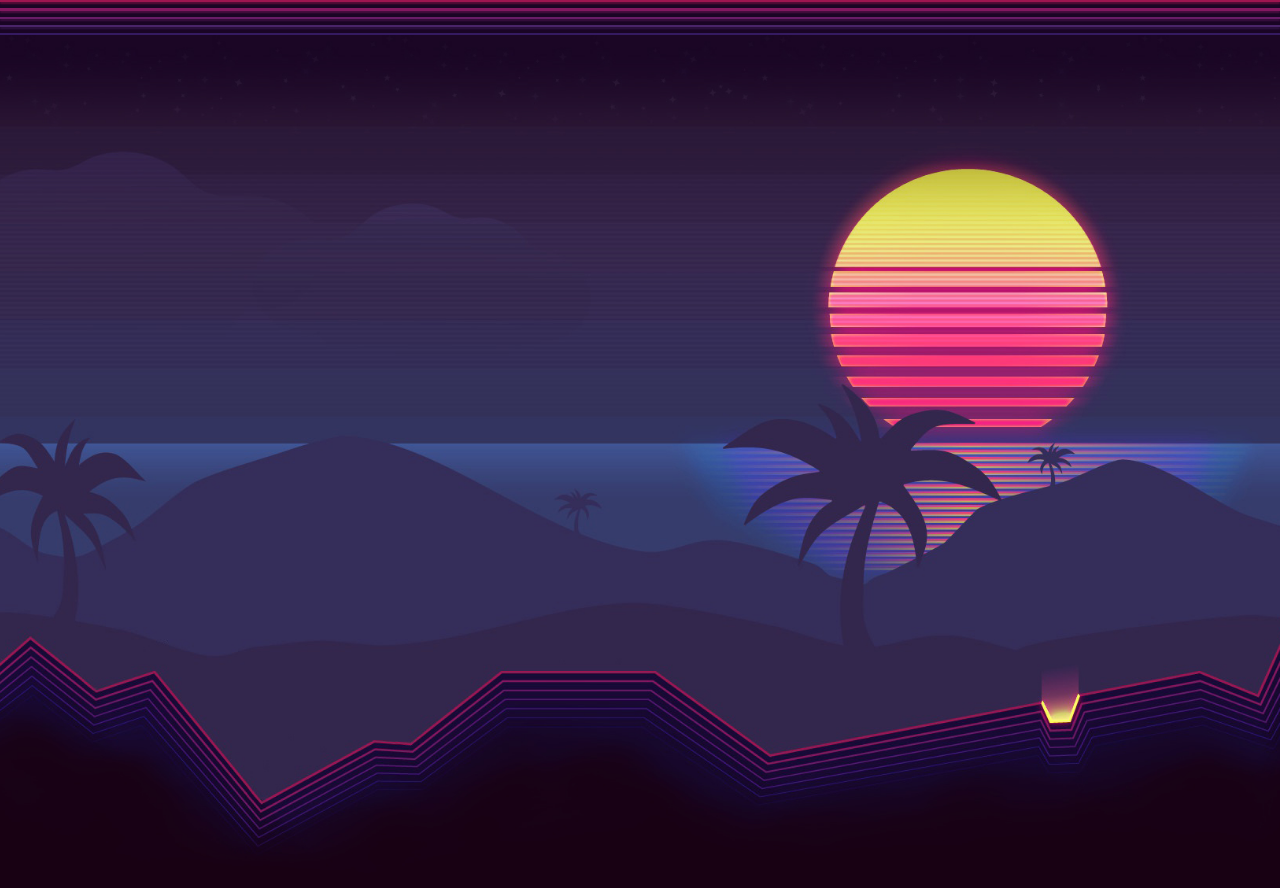
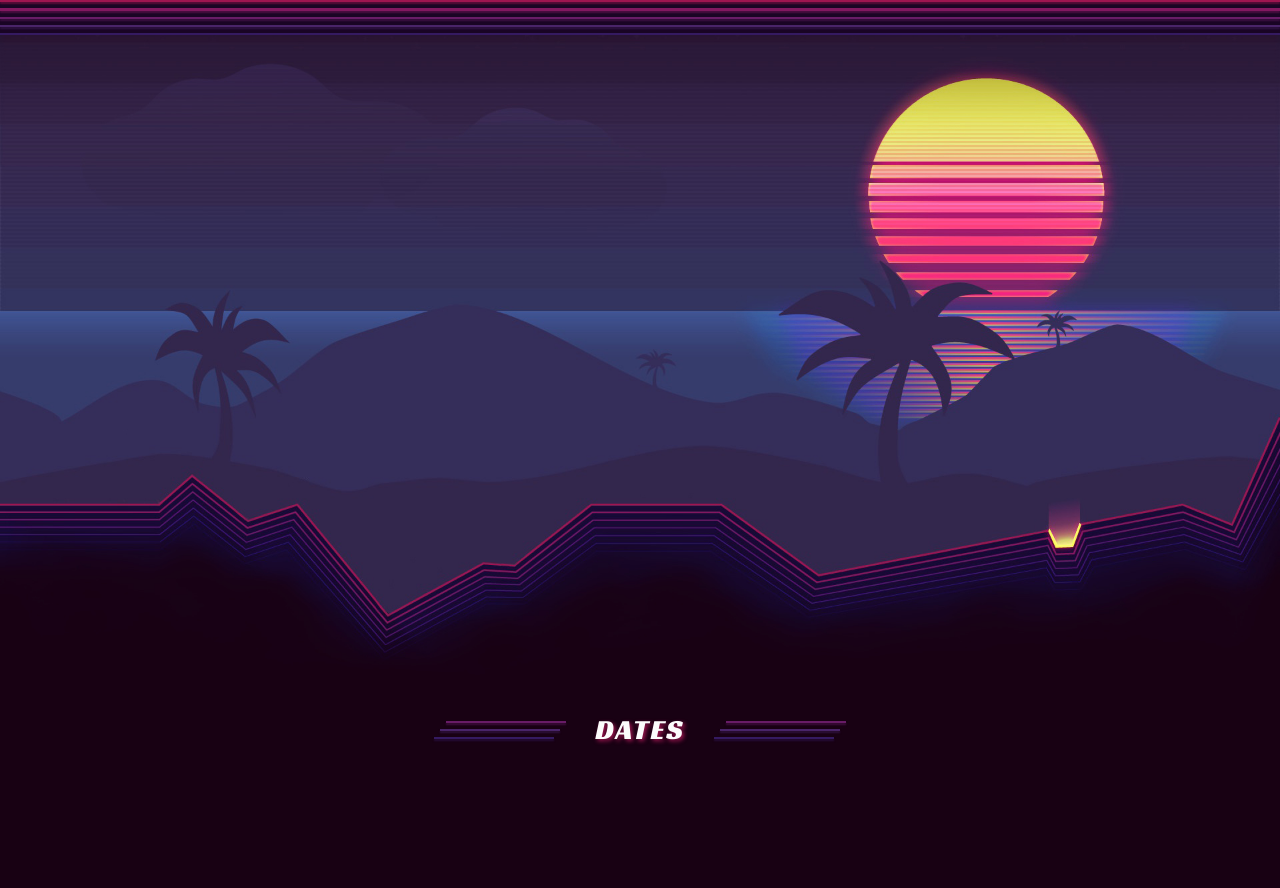
Before and after one commit to dzvilius/synth-band-website, a website: page index.html in a window 1280 px wide. Shown: the part 88-976 px from the top of the page. Drawn offline with Linux system fonts and the light colour scheme; a web font is replaced by a local one.

Commit message:
add section title

```diff
--- a/index.html
+++ b/index.html
@@ -27,6 +27,23 @@
     </nav>
 
     <header class="FullWidthHeader"></header>
-    <div class="temp"></div>
+
+    <main class="SiteMain">
+      <div class="Title">
+        <h3>Dates</h3>
+
+        <div class="Title__neons Title__neons--left">
+          <div class="Neon Neon--colour-3 Neon--size-2 TitleNeon-1"></div>
+          <div class="Neon Neon--colour-4 Neon--size-2 TitleNeon-2"></div>
+          <div class="Neon Neon--colour-5 Neon--size-2 TitleNeon-3"></div>
+        </div>
+        <div class="Title__neons  Title__neons--right">
+          <div class="Neon Neon--colour-3 Neon--size-2 TitleNeon-1"></div>
+          <div class="Neon Neon--colour-4 Neon--size-2 TitleNeon-2"></div>
+          <div class="Neon Neon--colour-5 Neon--size-2 TitleNeon-3"></div>
+        </div>
+      </div>
+      <!-- Title -->
+    </main>
   </body>
 </html>
--- a/scss/main.scss
+++ b/scss/main.scss
@@ -47,6 +47,11 @@ $body-bg: $colour-jacaranda;
 
 /* Custom Styles */
 
+html {
+  -webkit-font-smoothing: antialiased;
+  -moz-osx-font-smoothing: grayscale;
+}
+
 .SiteNav {
   background: $colour-violet;
 }
@@ -63,8 +68,8 @@ $body-bg: $colour-jacaranda;
   text-shadow: 3px 2px 2px $colour-disco-one;
 
   // https://stackoverflow.com/questions/17864742/how-to-apply-font-anti-alias-effects-in-css
-  -webkit-font-smoothing: antialiased;
-  -moz-osx-font-smoothing: grayscale;
+  // -webkit-font-smoothing: antialiased;
+  // -moz-osx-font-smoothing: grayscale;
 
   &:hover {
     text-decoration: none;
@@ -131,11 +136,65 @@ $body-bg: $colour-jacaranda;
   }
 
   @media screen and (min-width: 1024px) {
-    height: 850px;
-    //background-position: 85% bottom;
+    //height: 850px;
   }
 }
 
-.temp {
-  height: 1000px;
+.Title {
+  position: relative;
+  max-width: 400px;
+  margin: auto;
+  //background: #fcfcfc;
+
+  h3 {
+    position: relative;
+    z-index: 2;
+  }
 }
+
+.Title__neons {
+  position: absolute;
+  //background: blue;
+  width: 30%;
+  top: 50%;
+  margin-top: -9px;
+  height: 18px;
+  z-index: 1;
+
+  .Neon {
+    position: relative;
+  }
+}
+
+.Title__neons--left {
+  left: 0;
+}
+
+.Title__neons--right {
+  right: 0;
+}
+
+.TitleNeon-1 {
+  left: 6px;
+}
+
+.TitleNeon-3 {
+  right: 6px;
+}
+
+.SiteMain {
+  text-align: center;
+  color: #fcfcfc;
+  padding: 24px;
+  min-height: 800px;
+
+  h3 {
+    font-family: 'Racing Sans One', 'Helvetica Neue', Helvetica, Arial,
+      sans-serif;
+    text-shadow: 2px 2px 4px $colour-disco-one;
+    font-size: 28px;
+    text-transform: uppercase;
+    letter-spacing: 2px;
+    font-weight: normal;
+  }
+}
```
Also changed, not shown: css/main.css.
